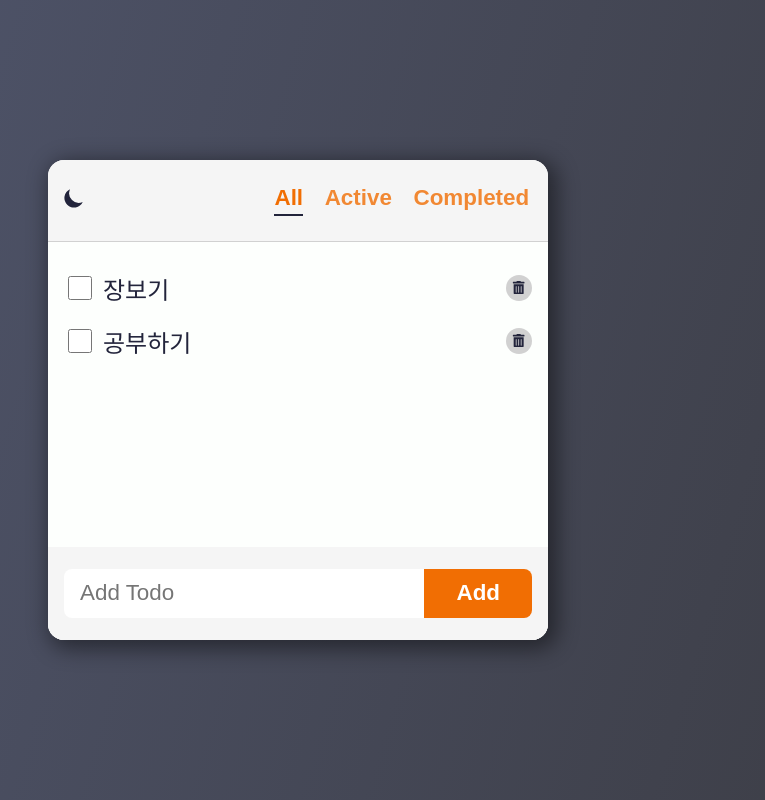
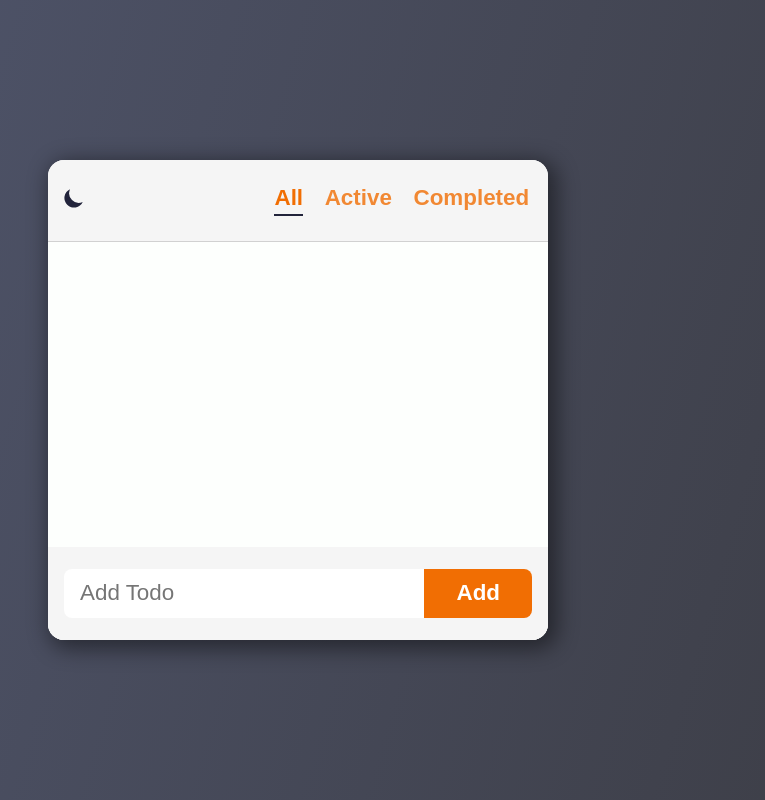
Before and after one commit to kot8585/react-todo-app, a React (Create React App) app in the folder ellie-todo-app/: page / in a window 1280 px wide. Shown: the whole page, without its empty margins (342-1107 px from the left). Built offline with nearby package versions, Linux system fonts and the light colour scheme.

Commit message:
"ellie" - todo localstorage에 저장하기

```diff
--- a/ellie-todo-app/src/components/TodoList/TodoList.jsx
+++ b/ellie-todo-app/src/components/TodoList/TodoList.jsx
@@ -1,21 +1,25 @@
 import React, {useState} from 'react';
+import { useEffect } from 'react';
 import AddTodo from '../AddTodo/AddTodo';
 import Todo from '../Todo/Todo';
 import styles from './TodoList.module.css'
 
 export default function TodoList({filter}) {
-  const [todos, setTodos] = useState([
-    {id: '123', text: '장보기', status: 'active'},
-    {id: '124', text: '공부하기', status: 'active'}
-  ]);
+  //❗️useState는 초기화할때 callback함수를 호출한다.
+  //초기값에 readTodosFromLocalStorage() 함수를 넣으면 리렌더링될때마다 계속 호출됌
+  const [todos, setTodos] = useState(() => readTodosFromLocalStorage());
+
 
   const handleAdd = (todo) => setTodos([...todos, todo]);
   //❗️ 이렇게도 짤 수 있구나. map에서 삼항연산자 쓰기
   const handleUpdate = (updated) => setTodos(todos.map(current => current.id === updated.id ? updated : current));
   const handleDelete = (deleted) => setTodos(todos.filter((t) => t.id !== deleted.id));
 
+  useEffect(() => {
+    localStorage.setItem('todos', JSON.stringify(todos));
+  }, [todos]);
+
   const filtered = getFilteredItems(todos, filter);
-
   return (
     <section className={styles.container}>
       <ul className={styles.list}>
@@ -34,6 +38,12 @@
   );
 }
 
+function readTodosFromLocalStorage() {
+  console.log('readTodosFromLocalStorage');
+  const todos = localStorage.getItem('todos');
+  return todos ? JSON.parse(todos) : [];
+}
+
 //❗️함수를 밖으로 뺐다!
 //함수 내부의 특정 값이 필요하지 않은 경우는 컴포넌트 밖으로 함수를 빼내서 불필요하게 재선언되지 않도록 한다
 function getFilteredItems(todos, filter){
--- a/ellie-todo-app/src/context/DarkModeContext.jsx
+++ b/ellie-todo-app/src/context/DarkModeContext.jsx
@@ -26,6 +26,8 @@
 
 function updateDarkMode(darkMode){
   if(darkMode) {
+    console.log(document.documentElement.classList);
+
     document.documentElement.classList.add('dark');
     localStorage.theme = 'dark';
   } else {
```
